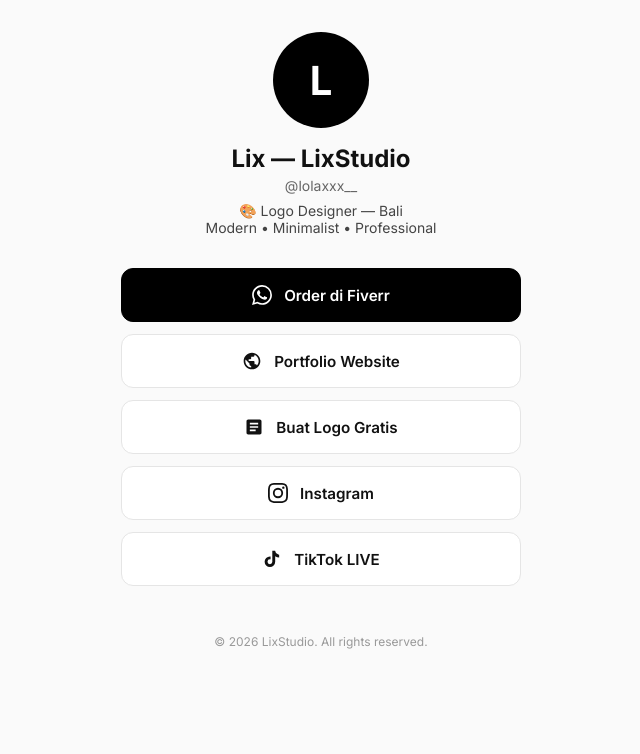
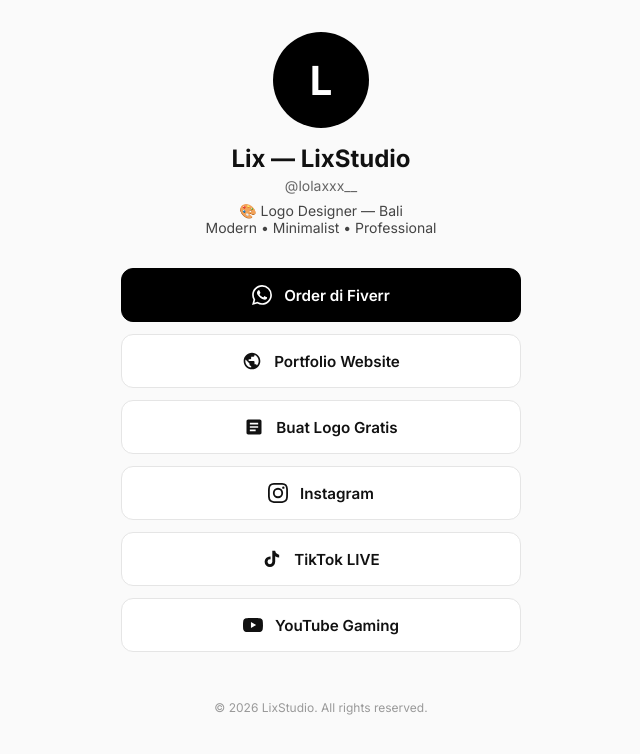
Before and after one commit to lolax88/lixstudio, a plain HTML site: page links/index.html in a window 1280 px wide. Shown: the whole page, without its empty margins (319-959 px from the left). Drawn offline with Linux system fonts and the light colour scheme.

Commit message:
feat: add YouTube link to links page

```diff
--- a/links/index.html
+++ b/links/index.html
@@ -132,6 +132,10 @@
     <svg viewBox="0 0 24 24" fill="currentColor"><path d="M19.59 6.69a4.83 4.83 0 01-3.77-4.25V2h-3.45v13.67a2.89 2.89 0 01-2.88 2.5 2.89 2.89 0 01-2.89-2.89 2.89 2.89 0 012.89-2.89c.28 0 .54.04.79.12V9a6.33 6.33 0 00-.79-.05A6.34 6.34 0 003.15 15.3a6.34 6.34 0 006.34 6.34 6.34 6.34 0 006.34-6.34V8.75a8.18 8.18 0 004.76 1.53V6.84a4.84 4.84 0 01-1-.15z"/></svg>
     TikTok LIVE
   </a>
+  <a href="https://www.youtube.com/@lloowwzzyy" class="link" target="_blank">
+    <svg viewBox="0 0 24 24" fill="currentColor"><path d="M23.498 6.186a3.016 3.016 0 00-2.122-2.136C19.505 3.545 12 3.545 12 3.545s-7.505 0-9.377.505A3.017 3.017 0 00.502 6.186C0 8.07 0 12 0 12s0 3.93.502 5.814a3.016 3.016 0 002.122 2.136c1.871.505 9.376.505 9.376.505s7.505 0 9.377-.505a3.015 3.015 0 002.122-2.136C24 15.93 24 12 24 12s0-3.93-.502-5.814zM9.545 15.568V8.432L15.818 12l-6.273 3.568z"/></svg>
+    YouTube Gaming
+  </a>
 </div>
 
 <div class="footer">
```
